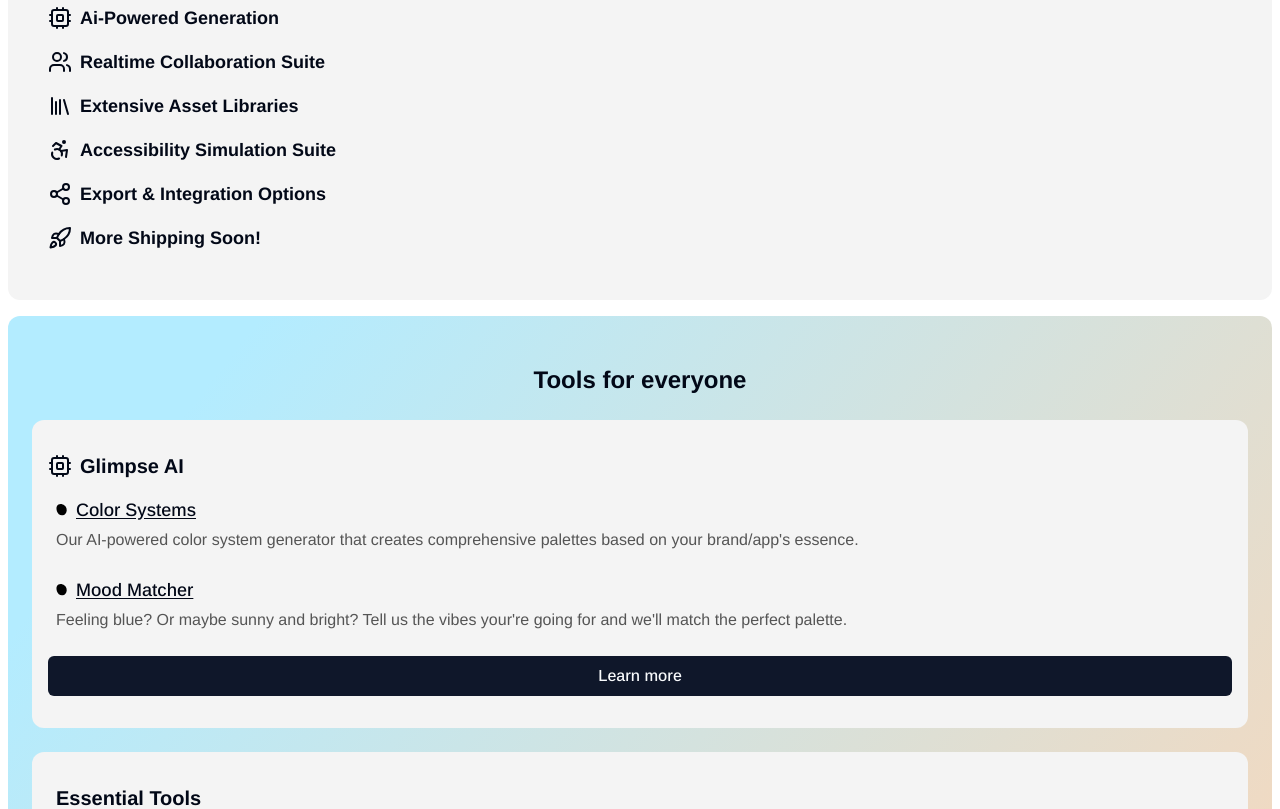
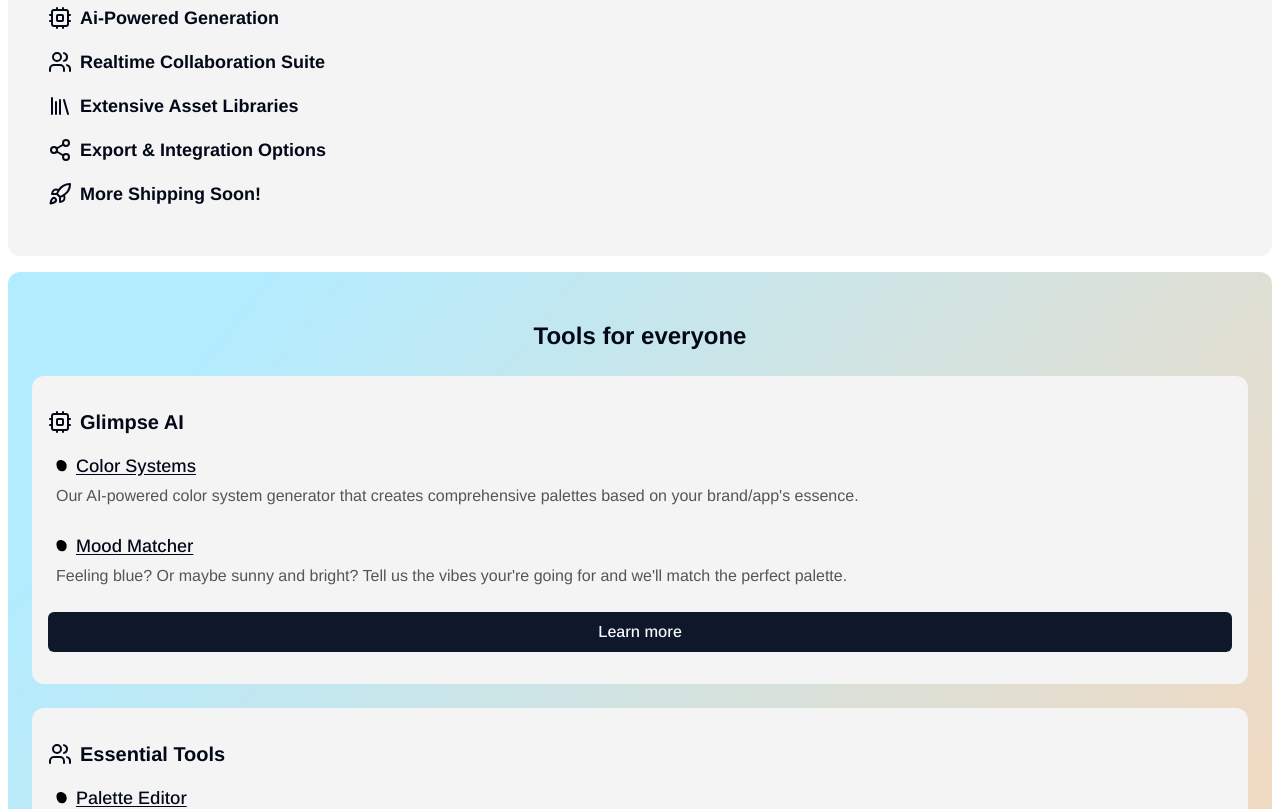
Before and after one commit to ci-dominguez/old-glimpse-nextjs, a Next.js app: page / in a window 1280 px wide. Shown: the part 760-1569 px from the top of the page. Built offline with nearby package versions, Linux system fonts and the light colour scheme; no server answers.

Commit message:
Update page

```diff
--- a/app/(marketing)/page.tsx
+++ b/app/(marketing)/page.tsx
@@ -2,14 +2,7 @@
 import { useNav } from '@/contexts/NavContext';
 import Link from 'next/link';
 import { Button } from '@/components/ui/button';
-import {
-  Accessibility,
-  Cpu,
-  Library,
-  Rocket,
-  Share2,
-  Users,
-} from 'lucide-react';
+import { Cpu, Library, Rocket, Share2, Users } from 'lucide-react';
 import Blob from '@/components/icons/blob';
 import { tools } from '@/utils/tools';
 
@@ -21,7 +14,7 @@ const categories = [
   },
   {
     name: 'Realtime Collaboration Suite',
-    category: 'Realtime Collaboration',
+    category: 'Essential Tools',
     icon: <Users />,
   },
   {
@@ -29,11 +22,11 @@ const categories = [
     category: 'Libraries',
     icon: <Library />,
   },
-  {
-    name: 'Accessibility Simulation Suite',
-    category: 'Accessibility Suite',
-    icon: <Accessibility />,
-  },
+  // {
+  //   name: 'Accessibility Simulation Suite',
+  //   category: 'Accessibility Suite',
+  //   icon: <Accessibility />,
+  // },
   {
     name: 'Export & Integration Options',
     category: 'Exports & Integrations',
```
